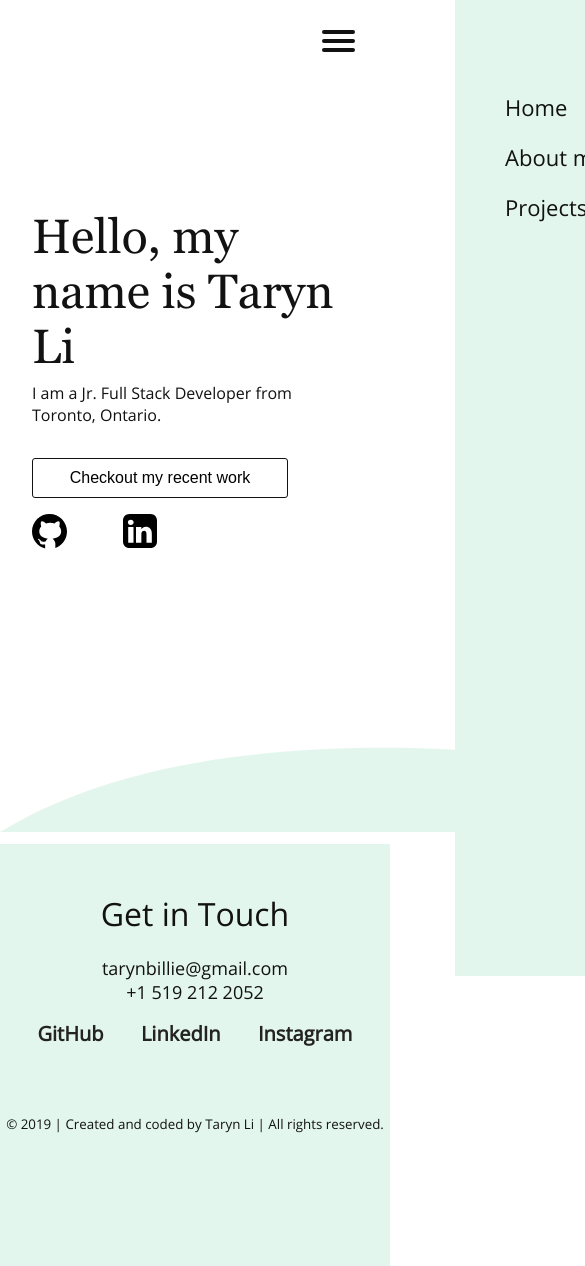
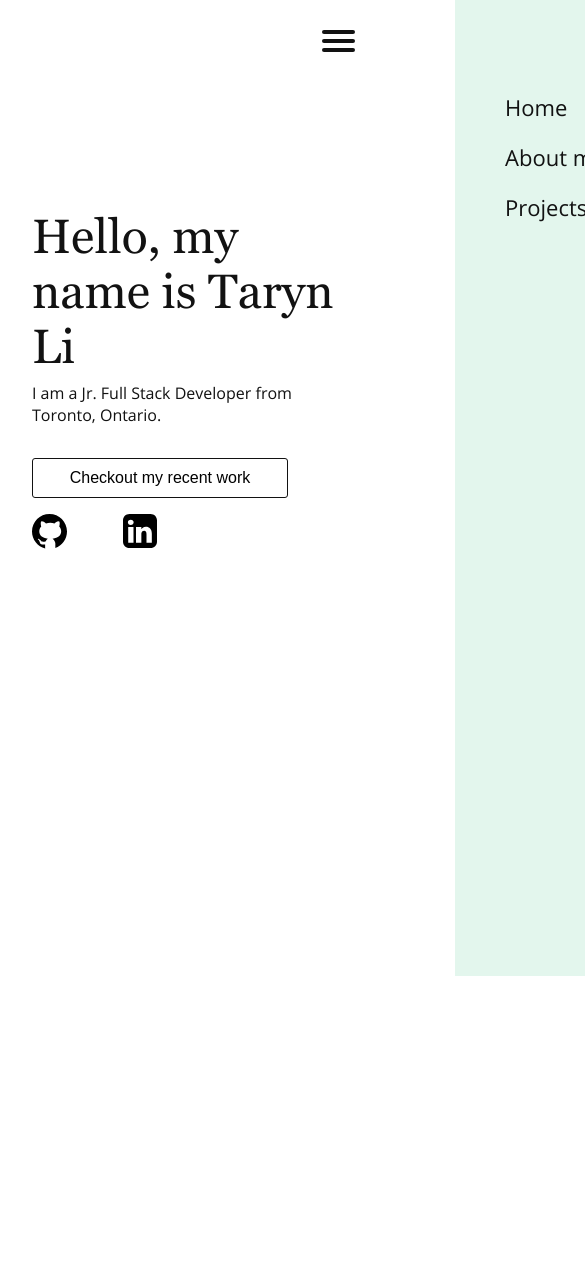
Before and after one commit to tarynbillie/Portfolio, a React (Create React App) app: page /#/home in a window 390 px wide. Shown: the top 1266 px of the page, 585 px wide, since content can reach past the window. After the commit the page ends 844 px from the top, so only its background shows below. Built offline with nearby package versions, Linux system fonts and the light colour scheme.

Commit message:
responsive footer

```diff
--- a/src/components/Footer/footer.css
+++ b/src/components/Footer/footer.css
@@ -9,13 +9,13 @@
   position: relative;
   background-color: #e3f6ed;
   text-align: center;
-  height: 50vh;
+  height: 44vh;
   color: #121212;
 }
 
 .footer svg {
   position: absolute;
-  top: -23%;
+  top: -27%;
 }
 
 .footer h1 {
@@ -37,6 +37,7 @@
   -webkit-box-pack: space-evenly;
       -ms-flex-pack: space-evenly;
           justify-content: space-evenly;
+  margin-top: 1.5rem;
 }
 
 .footer__links a h3 {
@@ -50,6 +51,12 @@
 }
 
 .footer small {
-  margin-top: 3rem;
+  margin-top: 1.5rem;
+}
+
+@media screen and (min-width: 320px) and (max-width: 750px) {
+  .footer {
+    display: none;
+  }
 }
 /*# sourceMappingURL=footer.css.map */
--- a/src/components/Footer/footer.scss
+++ b/src/components/Footer/footer.scss
@@ -6,11 +6,11 @@
 	position: relative;
 	background-color: #e3f6ed;
 	text-align: center;
-	height: 50vh;
+	height: 44vh;
 	color: $burnt;
 	svg {
 		position: absolute;
-		top: -23%;
+		top: -27%;
 	}
 	h1 {
 		font-weight: normal;
@@ -25,6 +25,7 @@
 	&__links {
 		display: flex;
 		justify-content: space-evenly;
+		margin-top: 1.5rem;
 		a {
 			h3 {
 				font-size: 20px;
@@ -51,6 +52,12 @@
 		}
 	}
 	small {
-		margin-top: 3rem;
+		margin-top: 1.5rem;
 	}
 }
+
+@media screen and (min-width: $breakpoint-mobileSM) and (max-width: $breakpoint-tablet) {
+	.footer {
+		display: none;
+	}
+}
```
Also changed, not shown: 1 other file (tests, documents, lock files or other folders).
